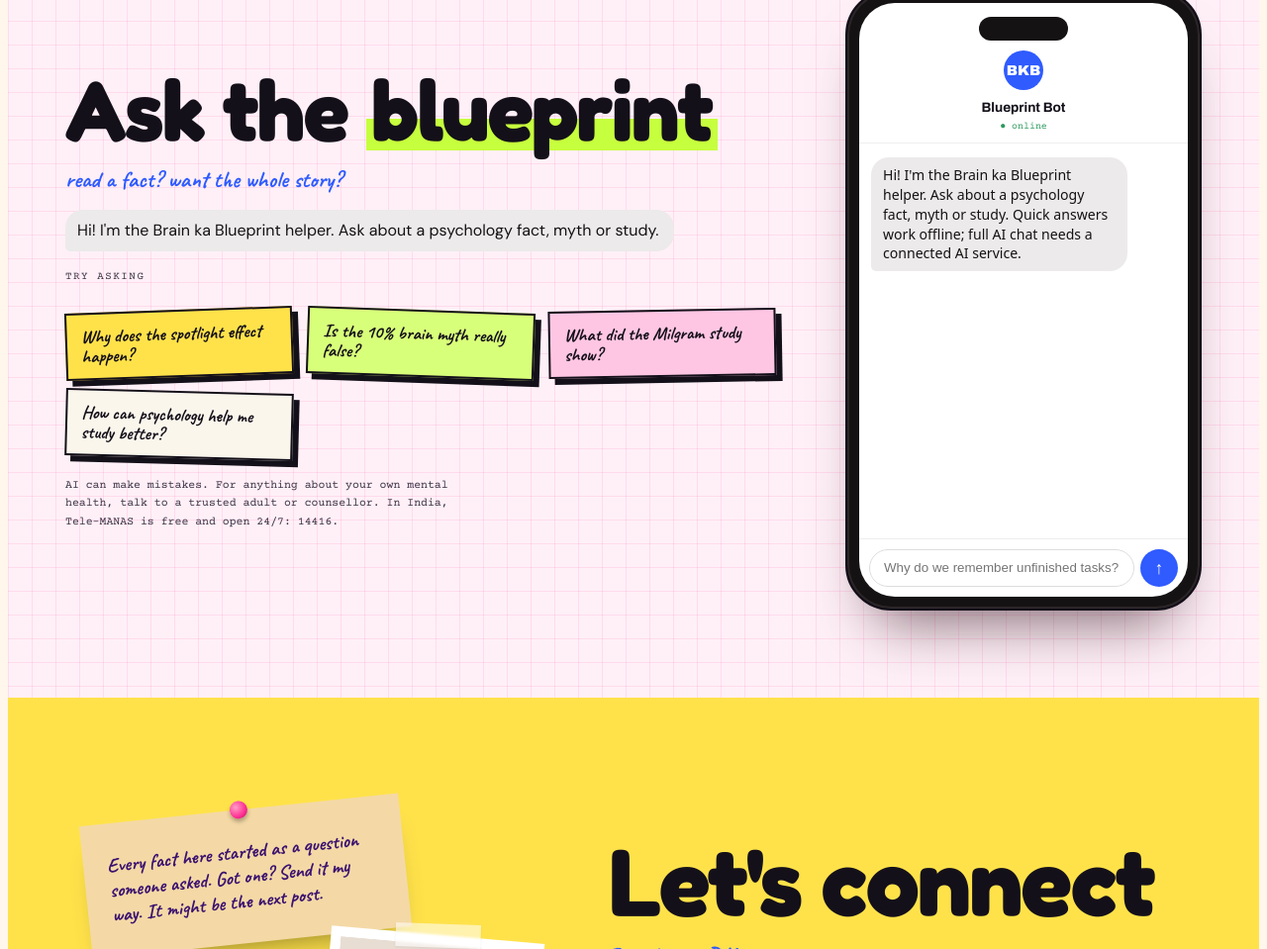
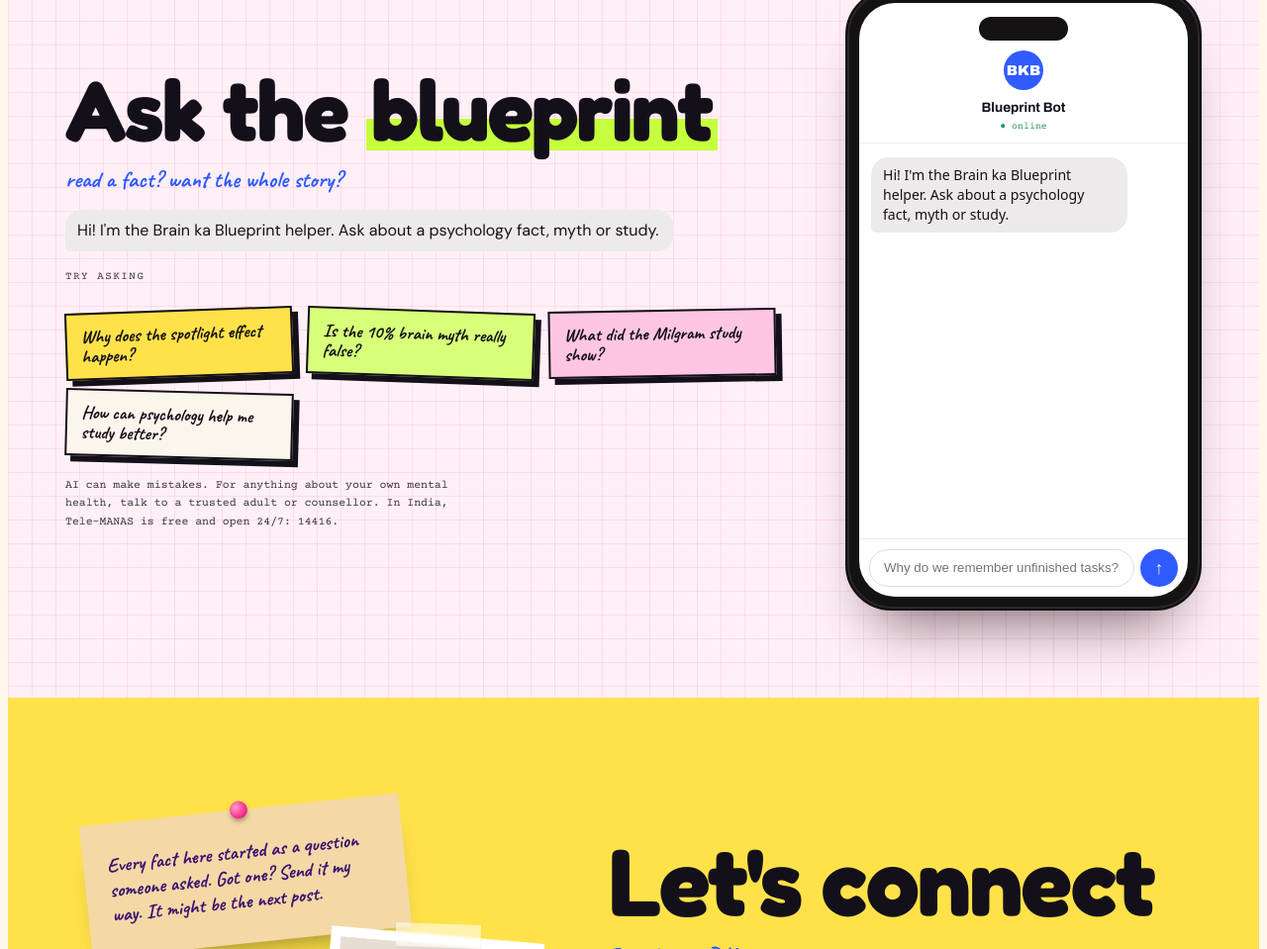
Before and after one commit to anshu762/Brain-ka-blueprint, a plain HTML site: page index.html in a window 1280 px wide. Shown: the part 8991-9950 px from the top of the page at 99% size. Drawn offline with nearby package versions, Linux system fonts and the light colour scheme.

Commit message:
remove bot message connect to sever things into it as well.

```diff
--- a/index.html
+++ b/index.html
@@ -888,7 +888,7 @@ body{font:400 16px/1.6 var(--f-body)}
 <div class="screen">
 <div class="ph-head"><div class="av">BKB</div><b>Blueprint Bot</b><small id="bot-status">● online</small></div>
 <div class="log" id="log" aria-live="polite">
-<div class="msg bot">Hi! I'm the Brain ka Blueprint helper. Ask about a psychology fact, myth or study. Quick answers work offline; full AI chat needs a connected AI service.</div>
+<div class="msg bot">Hi! I'm the Brain ka Blueprint helper. Ask about a psychology fact, myth or study.</div>
 </div>
 <form class="composer" id="composer">
 <label for="q" style="position:absolute;left:-9999px">Your question</label>
```
